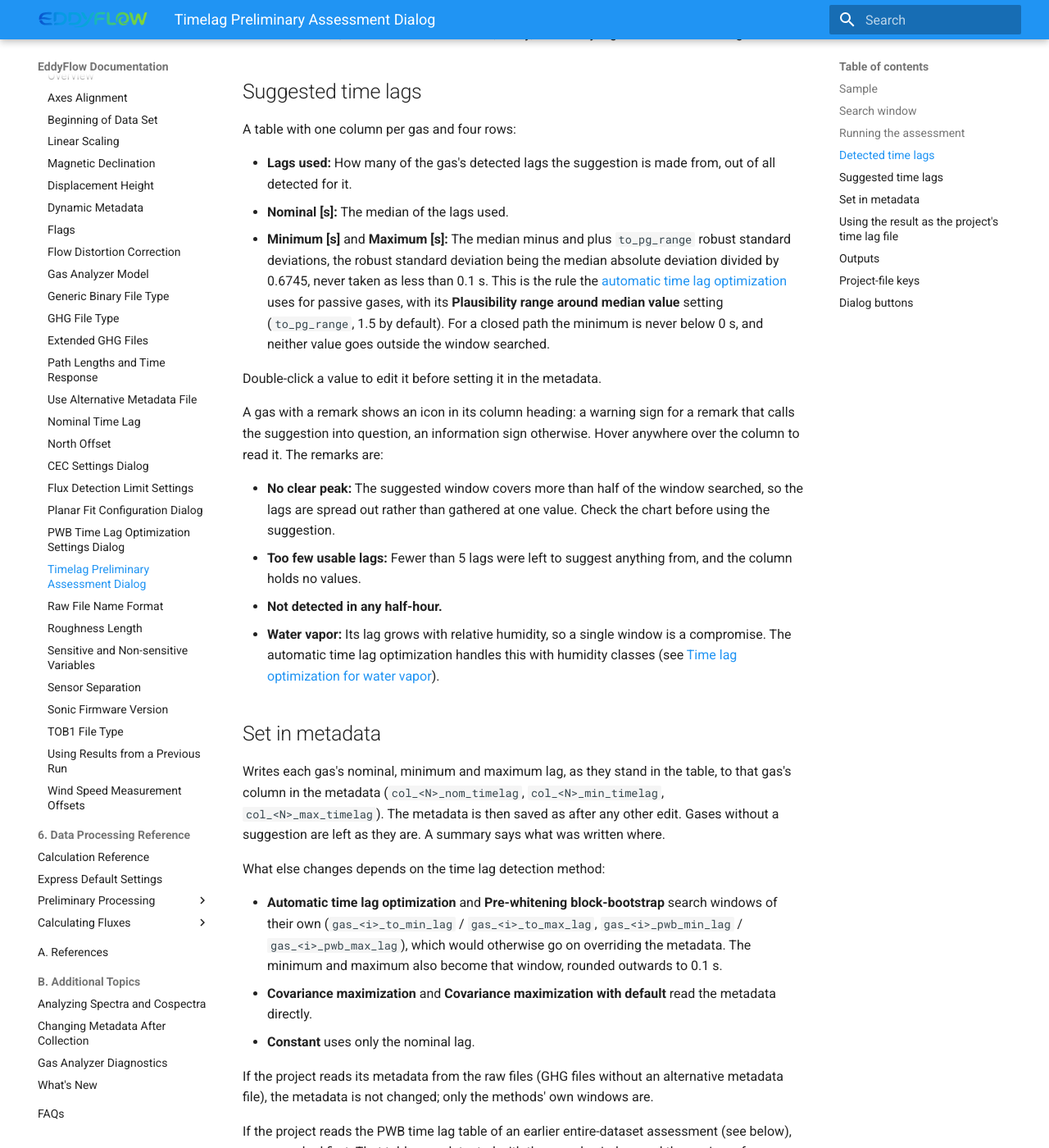
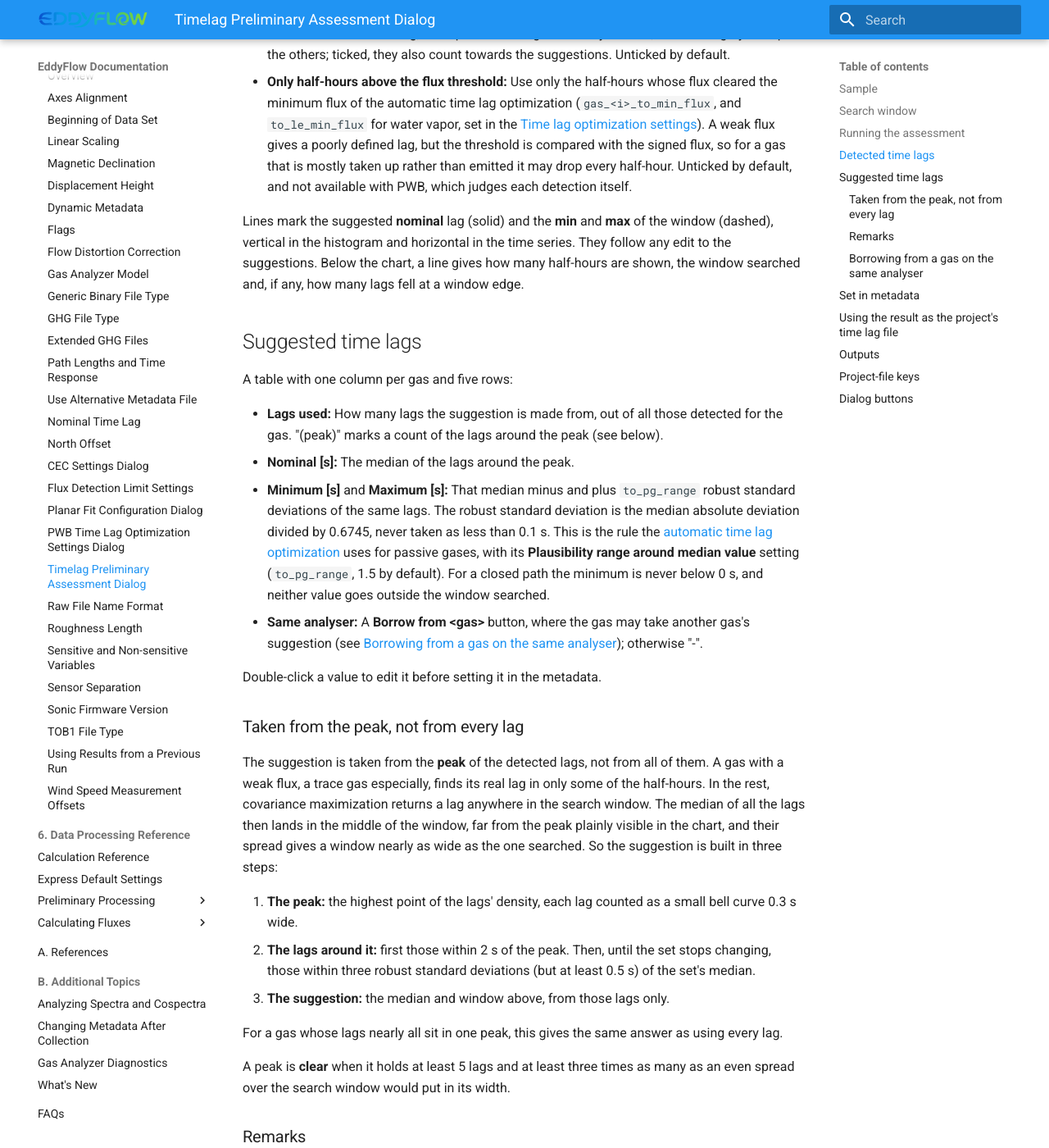
Before and after one commit to kebasaa/eddyflow-documentation, an MkDocs documentation site: the page built from docs/topics/timelag-preliminary-assessment.md, in a window 1280 px wide and 1400 px high, scrolled down 3949 px. Shown: the whole window at 82% size. Built offline with MkDocs 1.6.1 and Material for MkDocs 9.7.7, drawn with Linux system fonts in a browser that asks for light colours; some of the changed text lies outside the part shown.

Commit message:
Describe peak-first suggestions, borrowing and the time series view
The time lag preliminary assessment page now explains why suggestions are
taken from the peak rather than every lag, when a peak counts as clear,
each remark, borrowing a suggestion from a gas on the same analyser and
its rules, the histogram and time series views, the extra kept PNG and the
peak_share and borrowed_from columns, and the button's new name, "Run
pre-assessment".

```diff
--- a/docs/topics/timelag-preliminary-assessment.md
+++ b/docs/topics/timelag-preliminary-assessment.md
@@ -47,7 +47,7 @@
 
 ## Running the assessment
 
-- **Run assessment:** Start the assessment. While it runs the button reads **Cancel** and stops it, the sample and the search windows cannot be changed, and the main window waits. A progress bar shows how many of the drawn half-hours are done and about how long is left. Until the engine has listed the raw files and read the metadata, the bar shows that it is busy without a count.
+- **Run pre-assessment:** Start the assessment. While it runs the button reads **Cancel** and stops it, the sample and the search windows cannot be changed, and the main window waits. A progress bar shows how many of the drawn half-hours are done and about how long is left. Until the engine has listed the raw files and read the metadata, the bar shows that it is busy without a count.
 - **Keep pre-assessment outputs:** See [Outputs](#outputs). Off by default.
 - **Show engine output:** Appears when a run fails or detects no lag, and shows what the engine printed.
 
@@ -57,35 +57,73 @@
 
 ## Detected time lags
 
-A bar chart of the lags found for one gas:
+A chart of the lags found for one gas, as a histogram or as a time series:
 
 - **Gas:** The gas shown. Clicking a gas's column in the suggestions table below shows it too.
-- **Bin width:** The width of each bar, in seconds (default 0.5 s).
+- **Bin width:** The width of each bar of the histogram, in seconds (default 0.5 s). Not used by the time series.
+- **View:**
+    - **Histogram** (the default): how many half-hours found each lag. This is where the suggestion comes from.
+    - **Time series:** one dot per half-hour at its lag, against the end of its averaging period, with the suggested nominal lag and window as horizontal lines. It shows what the histogram cannot: whether the lag drifts, jumps (for instance after a change of tube or flow), or follows the time of day, as a lag that is well defined by day and scattered at night, when the flux is weak, often does. The times are shown as in the raw files, with no daylight-saving shift.
 - **Include lags at the window edges:** A lag at either end of the search window is where the covariance was still rising, not a peak. Such lags are always drawn, stacked in grey on top of the others; ticked, they also count towards the suggestions. Unticked by default.
 - **Only half-hours above the flux threshold:** Use only the half-hours whose flux cleared the minimum flux of the automatic time lag optimization (`gas_<i>_to_min_flux`, and `to_le_min_flux` for water vapor, set in the [Time lag optimization settings](time-lag-detect-correct.md#automatic-time-lag-optimization)). A weak flux gives a poorly defined lag, but the threshold is compared with the signed flux, so for a gas that is mostly taken up rather than emitted it may drop every half-hour. Unticked by default, and not available with PWB, which judges each detection itself.
 
-Vertical lines mark the suggested **nominal** lag (solid) and the **min** and **max** of the window (dashed). They follow any edit to the suggestions. Below the chart, a line gives how many half-hours are shown, the window searched and, if any, how many lags fell at a window edge.
+Lines mark the suggested **nominal** lag (solid) and the **min** and **max** of the window (dashed), vertical in the histogram and horizontal in the time series. They follow any edit to the suggestions. Below the chart, a line gives how many half-hours are shown, the window searched and, if any, how many lags fell at a window edge.
 
 ## Suggested time lags
 
-A table with one column per gas and four rows:
+A table with one column per gas and five rows:
 
-- **Lags used:** How many of the gas's detected lags the suggestion is made from, out of all detected for it.
-- **Nominal [s]:** The median of the lags used.
-- **Minimum [s]** and **Maximum [s]:** The median minus and plus `to_pg_range` robust standard deviations, the robust standard deviation being the median absolute deviation divided by 0.6745, never taken as less than 0.1 s. This is the rule the [automatic time lag optimization](time-lag-detect-correct.md#time-lag-optimization-for-passive-gases) uses for passive gases, with its **Plausibility range around median value** setting (`to_pg_range`, 1.5 by default). For a closed path the minimum is never below 0 s, and neither value goes outside the window searched.
+- **Lags used:** How many lags the suggestion is made from, out of all those detected for the gas. "(peak)" marks a count of the lags around the peak (see below).
+- **Nominal [s]:** The median of the lags around the peak.
+- **Minimum [s]** and **Maximum [s]:** That median minus and plus `to_pg_range` robust standard deviations of the same lags. The robust standard deviation is the median absolute deviation divided by 0.6745, never taken as less than 0.1 s. This is the rule the [automatic time lag optimization](time-lag-detect-correct.md#time-lag-optimization-for-passive-gases) uses for passive gases, with its **Plausibility range around median value** setting (`to_pg_range`, 1.5 by default). For a closed path the minimum is never below 0 s, and neither value goes outside the window searched.
+- **Same analyser:** A **Borrow from &lt;gas&gt;** button, where the gas may take another gas's suggestion (see [Borrowing from a gas on the same analyser](#borrowing-from-a-gas-on-the-same-analyser)); otherwise "-".
 
 Double-click a value to edit it before setting it in the metadata.
 
+### Taken from the peak, not from every lag
+
+The suggestion is taken from the **peak** of the detected lags, not from all of them. A gas with a weak flux, a trace gas especially, finds its real lag in only some of the half-hours. In the rest, covariance maximization returns a lag anywhere in the search window. The median of all the lags then lands in the middle of the window, far from the peak plainly visible in the chart, and their spread gives a window nearly as wide as the one searched. So the suggestion is built in three steps:
+
+1. **The peak:** the highest point of the lags' density, each lag counted as a small bell curve 0.3 s wide.
+2. **The lags around it:** first those within 2 s of the peak. Then, until the set stops changing, those within three robust standard deviations (but at least 0.5 s) of the set's median.
+3. **The suggestion:** the median and window above, from those lags only.
+
+For a gas whose lags nearly all sit in one peak, this gives the same answer as using every lag.
+
+A peak is **clear** when it holds at least 5 lags and at least three times as many as an even spread over the search window would put in its width.
+
+### Remarks
+
 A gas with a remark shows an icon in its column heading: a warning sign for a remark that calls the suggestion into question, an information sign otherwise. Hover anywhere over the column to read it. The remarks are:
 
-- **No clear peak:** The suggested window covers more than half of the window searched, so the lags are spread out rather than gathered at one value. Check the chart before using the suggestion.
-- **Too few usable lags:** Fewer than 5 lags were left to suggest anything from, and the column holds no values.
+- **Peak at &lt;lag&gt; s, found by &lt;n&gt; of &lt;total&gt; half-hours (&lt;share&gt; %); the rest are scattered over the search window:** A clear peak, but held by fewer than half the lags. The suggestion is taken from it.
+- **No clear peak: the lags spread over the search window:** The values, where there are any, are not to be trusted without a look at the chart.
+- **Too few usable lags:** Fewer than 5 lags in the peak, and the column holds no values.
 - **Not detected in any half-hour.**
 - **Water vapor:** Its lag grows with relative humidity, so a single window is a compromise. The automatic time lag optimization handles this with humidity classes (see [Time lag optimization for water vapor](time-lag-detect-correct.md#time-lag-optimization-for-water-vapor)).
+- **Borrowed from &lt;gas&gt; on the same analyser.**
+
+Where a gas has a minority peak, no clear peak or too few lags, the remark also gives the lag of the gas on the same analyser with the clearest peak, if there is one, and how many of its half-hours found it. For example: "CO2 (miro_mga4_6_2) on the same analyser: 8.00 s (95 % of its half-hours)".
+
+### Borrowing from a gas on the same analyser
+
+Gases measured by one analyser are drawn through the same intake tube, so they share its time lag. When a gas has no clear peak of its own, or too few lags, and a gas on the same analyser has a clear one, the **Same analyser** row offers **Borrow from &lt;gas&gt;**. Clicking it copies that gas's nominal, minimum and maximum lag, as they stand in the table including any edits, into this gas's column. The chart then shows the borrowed values over this gas's own lags. The button turns into **Use own suggestion**, which puts this gas's own values back.
+
+Typically a trace gas borrows from the CO2 of the same laser analyser, for instance COS or N2O from a MIRO's CO2.
+
+A gas borrows only from a gas:
+
+- on the **same analyser**, as named in the gas's record on the Basic Settings page; a gas whose analyser is not known neither lends nor borrows
+- that is **not water vapor**, because water's lag depends on humidity in a way the other gases' does not; water vapor does not borrow either
+- with a **clear peak** of its own, not itself borrowed
+
+If several gases qualify, the one whose peak holds the largest share of its lags is offered. These are the same rules by which PWB lends a lag between gases during processing (see [PWB time lag optimization settings dialog](pwb-time-lag-settings.md#top)).
+
+Running the assessment again, or changing **Include lags at the window edges** or **Only half-hours above the flux threshold**, recomputes every suggestion and undoes any borrowing.
 
 ## Set in metadata
 
-Writes each gas's nominal, minimum and maximum lag, as they stand in the table, to that gas's column in the metadata (`col_<N>_nom_timelag`, `col_<N>_min_timelag`, `col_<N>_max_timelag`). The metadata is then saved as after any other edit. Gases without a suggestion are left as they are. A summary says what was written where.
+Writes each gas's nominal, minimum and maximum lag, as they stand in the table, to that gas's column in the metadata (`col_<N>_nom_timelag`, `col_<N>_min_timelag`, `col_<N>_max_timelag`). The metadata is then saved as after any other edit. Gases without a suggestion are left as they are. A summary says what was written where, and which values were borrowed from which gas.
 
 What else changes depends on the time lag detection method:
 
@@ -112,8 +150,8 @@
 
 The assessment's outputs are written to its temporary folder and removed when the dialog closes, unless **Keep pre-assessment outputs** is ticked. Then the folder is copied to `tlag_preassessment_<yyyyMMdd-HHmm>` in the project's output folder, or beside the project file if the output folder is not a local folder. The copy is refreshed when the dialog closes, so the charts and suggestions saved are the ones you ended with. It holds:
 
-- `<gas>_timelag_histogram.png`: each gas's chart, as shown in the dialog (same bins, same options, same suggestion), in light colors whatever the interface's theme.
-- `suggested_timelags.csv`: one row per gas with the lags used, the nominal, minimum and maximum lags, and the remark.
+- `<gas>_timelag_histogram.png` and `<gas>_timelag_timeseries.png`: each gas's chart in both views, whichever is shown in the dialog, with the same bins, options and suggestion, in light colors whatever the interface's theme.
+- `suggested_timelags.csv`: one row per gas with the lags used, the share of the gas's lags in its peak (`peak_share`), the nominal, minimum and maximum lags, the gas they were borrowed from if any (`borrowed_from`), and the remark.
 - `out/<id>_tlag_preassess_<timestamp>.csv`: every lag detected, one row per half-hour and gas, with the columns `date`, `time`, `gas`, `gas_record` (the project's `gas_<i>` record), `method` (`maxcov` or `pwb`), `detected_lag_s`, `window_min_s`, `window_max_s`, `at_edge`, `flux` and `flux_ok`. The lags are taken before the automatic optimization's flux and window-edge filters drop anything. Under PWB the lag is each half-hour's own detection, before any gap-filling, and the flux columns are empty.
 - `out/`: the rest of the engine's output, among them the time lag optimization file and the run log.
 - `preassess.<ext>` and `preassess.metadata`: the copies of the project and metadata the engine ran on.
```
